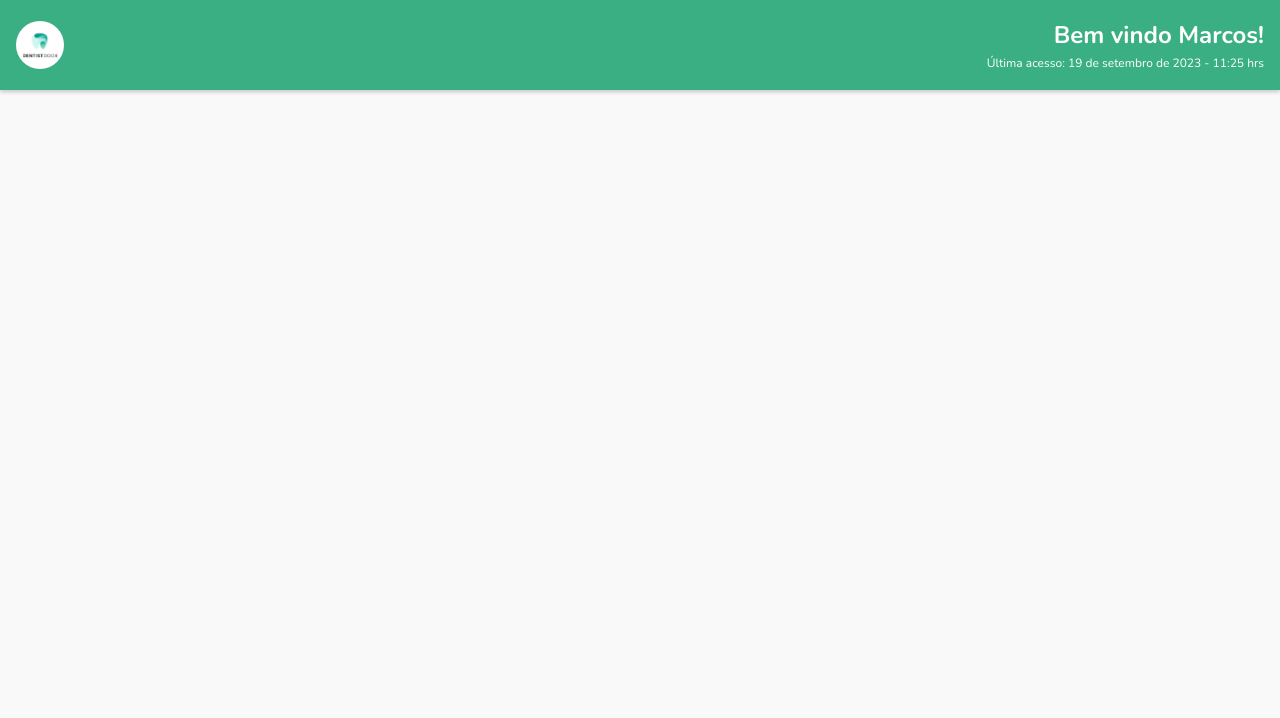
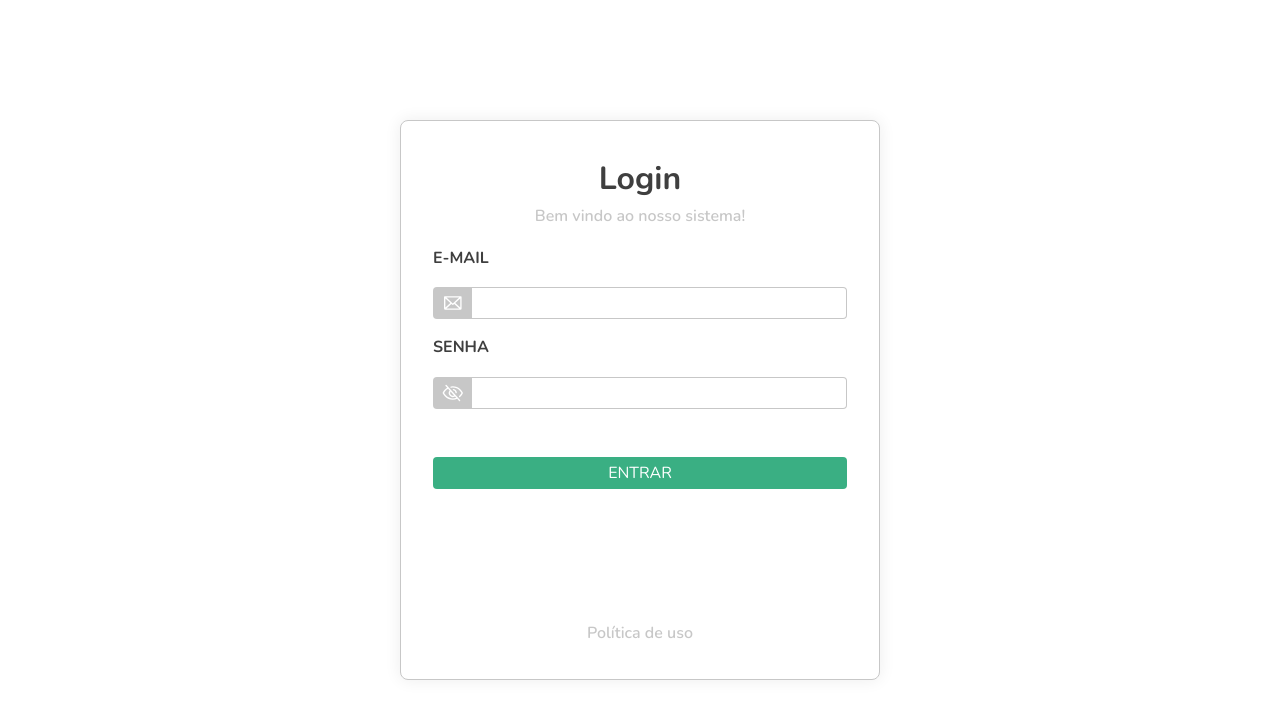
Before and after one commit to aditek-marcosfavarao/react-mini-dentist-system, a React (Vite) app: page /login in a window 1280 px wide. Shown: the top 718 px of the page. Built offline with nearby package versions, Linux system fonts and the light colour scheme.

Commit message:
feature: created login page

```diff
--- a/package.json
+++ b/package.json
@@ -10,6 +10,7 @@
     "preview": "vite preview"
   },
   "dependencies": {
+    "@phosphor-icons/react": "^2.0.10",
     "date-fns": "^2.30.0",
     "react": "^18.2.0",
     "react-dom": "^18.2.0",
--- a/src/common/styles/global.ts
+++ b/src/common/styles/global.ts
@@ -9,7 +9,7 @@ export const GlobalStyle = createGlobalStyle`
   }
 
   body {
-    background-color: ${(props) => props.theme['gray-100']};
+    background-color: ${(props) => props.theme.white};
     color:${(props) => props.theme.dark};
     -webkit-font-smoothing: antialiased;
   }
--- /dev/null
+++ b/src/components/Buttons/Button/index.tsx
@@ -0,0 +1,15 @@
+import { ButtonContainer } from './styles'
+
+interface ButtonProps extends React.ButtonHTMLAttributes<HTMLButtonElement> {
+  buttonName: string
+}
+
+export function Button({ buttonName = '', ...rest }: ButtonProps) {
+  return (
+    <>
+      <ButtonContainer>
+        <button {...rest}>{buttonName}</button>
+      </ButtonContainer>
+    </>
+  )
+}
--- /dev/null
+++ b/src/components/Buttons/Button/styles.ts
@@ -0,0 +1,24 @@
+import styled from 'styled-components'
+
+export const ButtonContainer = styled.div`
+  button {
+    background-color: ${(props) => props.theme['green-500']};
+    color: ${(props) => props.theme.white};
+    width: 100%;
+    height: 2rem;
+    border: 0;
+    border-radius: 4px;
+    outline: transparent solid 2px;
+    text-align: center;
+    font-size: bold;
+    text-transform: uppercase;
+
+    &:hover {
+      filter: brightness(0.9);
+    }
+
+    &:focus-within {
+      outline-color: ${(props) => props.theme['green-500']};
+    }
+  }
+`
--- /dev/null
+++ b/src/components/Inputs/InputLogin/index.tsx
@@ -0,0 +1,30 @@
+import { InputLoginContainer, InputProperties } from './styles'
+
+interface InputLoginProps extends React.InputHTMLAttributes<HTMLInputElement> {
+  label: string
+  cursorPointerOnHoverIcon?: boolean
+  iconLeft?: () => void
+  iconRight?: () => void
+}
+
+export function InputLogin({
+  label = '',
+  cursorPointerOnHoverIcon = false,
+  iconLeft,
+  iconRight,
+  ...rest
+}: InputLoginProps) {
+  return (
+    <>
+      <InputLoginContainer>
+        <label htmlFor={rest.id}>{label}</label>
+
+        <InputProperties cursorPointerOnHoverIcon={cursorPointerOnHoverIcon}>
+          {iconLeft && <>{iconLeft()}</>}
+          <input {...rest} />
+          {iconRight && <>{iconRight()}</>}
+        </InputProperties>
+      </InputLoginContainer>
+    </>
+  )
+}
--- /dev/null
+++ b/src/components/Inputs/InputLogin/styles.ts
@@ -0,0 +1,63 @@
+import styled, { css } from 'styled-components'
+
+interface InputPropertiesProps {
+  cursorPointerOnHoverIcon?: boolean
+}
+
+export const InputLoginContainer = styled.div`
+  width: 100%;
+
+  display: flex;
+  flex-direction: column;
+  gap: 1rem;
+
+  label {
+    font-size: 1rem;
+    font-weight: 700;
+    line-height: 1.6;
+    text-transform: uppercase;
+  }
+`
+
+export const InputProperties = styled.div<InputPropertiesProps>`
+  background-color: ${(props) => props.theme['gray-300']};
+  width: 100%;
+  height: 2rem;
+  border: 1px solid transparent;
+  border-radius: 4px;
+  /* outline: 2px solid transparent; */
+  overflow: hidden;
+
+  display: flex;
+  align-items: center;
+
+  &:focus-within,
+  &:hover {
+    background-color: ${(props) => props.theme['green-500']};
+    /* outline-color: ${(props) => props.theme['green-500']}; */
+    border-color: ${(props) => props.theme['green-500']};
+  }
+
+  input {
+    color: ${(props) => props.theme.dark};
+    width: 100%;
+    height: 100%;
+    padding: 1rem;
+    border: 0;
+    outline: none;
+  }
+
+  svg {
+    color: ${(props) => props.theme.white};
+    width: 1.5rem;
+    height: 1.5rem;
+    margin: 0.5rem;
+    border: 0;
+
+    ${(props) =>
+      props.cursorPointerOnHoverIcon &&
+      css`
+        cursor: pointer;
+      `}
+  }
+`
--- /dev/null
+++ b/src/pages/Login/index.tsx
@@ -0,0 +1,64 @@
+import { Envelope, EyeSlash } from '@phosphor-icons/react'
+
+import { InputLogin } from '../../components/Inputs/InputLogin'
+import { Button } from '../../components/Buttons/Button'
+
+import {
+  LoginContainer,
+  LoginDisplay,
+  LoginHeader,
+  LoginForm,
+  LoginFooter,
+} from './styles'
+
+export function Login() {
+  function handleSubmitLoginForm(event: React.FormEvent<HTMLFormElement>) {
+    event.preventDefault()
+  }
+
+  return (
+    <>
+      <LoginContainer>
+        <LoginDisplay>
+          <LoginHeader>
+            <h1>Login</h1>
+            <h2>Bem vindo ao nosso sistema!</h2>
+          </LoginHeader>
+
+          <LoginForm action="" onSubmit={handleSubmitLoginForm}>
+            <InputLogin
+              required
+              id="email"
+              type="email"
+              name="email"
+              label="e-mail"
+              // maxLength={10}
+              iconLeft={() => <Envelope />}
+            />
+
+            <InputLogin
+              required
+              id="password"
+              type="password"
+              name="password"
+              label="senha"
+              iconLeft={() => <EyeSlash />}
+            />
+
+            <Button type="submit" buttonName="entrar" />
+          </LoginForm>
+
+          <LoginFooter>
+            <a
+              href="http://aditek.com.br/"
+              target="_blank"
+              rel="noopener noreferrer"
+            >
+              Política de uso
+            </a>
+          </LoginFooter>
+        </LoginDisplay>
+      </LoginContainer>
+    </>
+  )
+}
--- /dev/null
+++ b/src/pages/Login/styles.ts
@@ -0,0 +1,84 @@
+import { styled } from 'styled-components'
+
+export const LoginContainer = styled.div`
+  background-color: ${(props) => props.theme.white};
+  height: 100vh;
+  position: relative;
+`
+
+export const LoginDisplay = styled.main`
+  background-color: ${(props) => props.theme.white};
+  max-width: 30rem;
+  height: 35rem;
+  padding: 2rem;
+  border: 1px solid ${(props) => props.theme['gray-300']};
+  border-radius: 8px;
+  box-shadow: 0px 0px 16px 1px ${(props) => props.theme['gray-200']};
+
+  display: flex;
+  flex-direction: column;
+
+  position: absolute;
+  inset: 0;
+  margin: auto;
+  z-index: 1;
+
+  @media (max-width: 480px) {
+    margin: 1rem;
+  }
+`
+
+export const LoginHeader = styled.header`
+  h1 {
+    color: ${(props) => props.theme.dark};
+    font-size: 2rem;
+    font-weight: bold;
+    line-height: 1.6;
+    text-align: center;
+    text-transform: capitalize;
+  }
+
+  h2 {
+    color: ${(props) => props.theme['gray-300']};
+    font-size: 1rem;
+    font-weight: 600;
+    line-height: 1.6;
+    text-align: center;
+  }
+`
+
+export const LoginForm = styled.form`
+  flex: 1;
+
+  & > div {
+    margin-top: 1rem;
+  }
+
+  & > div:last-child {
+    margin-top: 3rem;
+  }
+`
+
+export const LoginFooter = styled.footer`
+  a {
+    background-color: transparent;
+    color: ${(props) => props.theme['gray-300']};
+    display: block;
+    margin: 0 auto;
+    border: 0;
+    font-weight: 600;
+    font-size: 1rem;
+    line-height: 1.6;
+    text-align: center;
+    outline: transparent solid 2px;
+
+    &:hover {
+      color: ${(props) => props.theme.dark};
+    }
+
+    &:focus-within {
+      color: ${(props) => props.theme.dark};
+      outline-color: ${(props) => props.theme['green-500']};
+    }
+  }
+`
--- a/src/routes/Router.tsx
+++ b/src/routes/Router.tsx
@@ -1,6 +1,8 @@
 import { Route, Routes } from 'react-router-dom'
 
 import { DefaultLayout } from '../common/Layouts/DefaultLayout'
+
+import { Login } from '../pages/Login'
 
 export function Router() {
   function RenderRoute() {
@@ -14,8 +16,9 @@ export function Router() {
   return (
     <>
       <Routes>
+        <Route path="/login" element={<Login />} />
+
         <Route path="/" element={<DefaultLayout />}>
-          <Route path="/login" element={<RenderRoute />} />
           <Route path="/dashboard" element={<RenderRoute />} />
           <Route path="/profile-edition" element={<RenderRoute />} />
         </Route>
```
Also changed, not shown: 1 other file (tests, documents, lock files or other folders).
